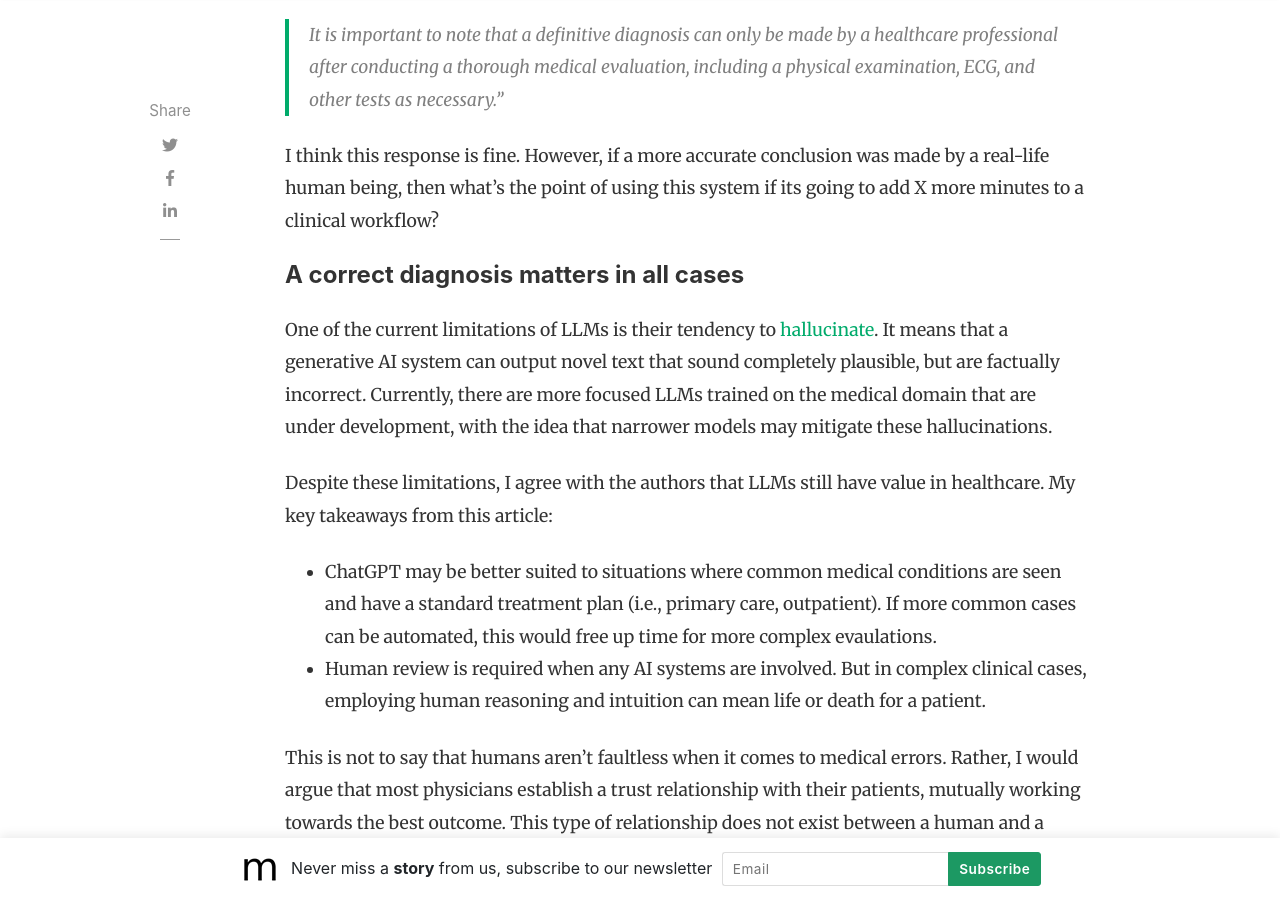
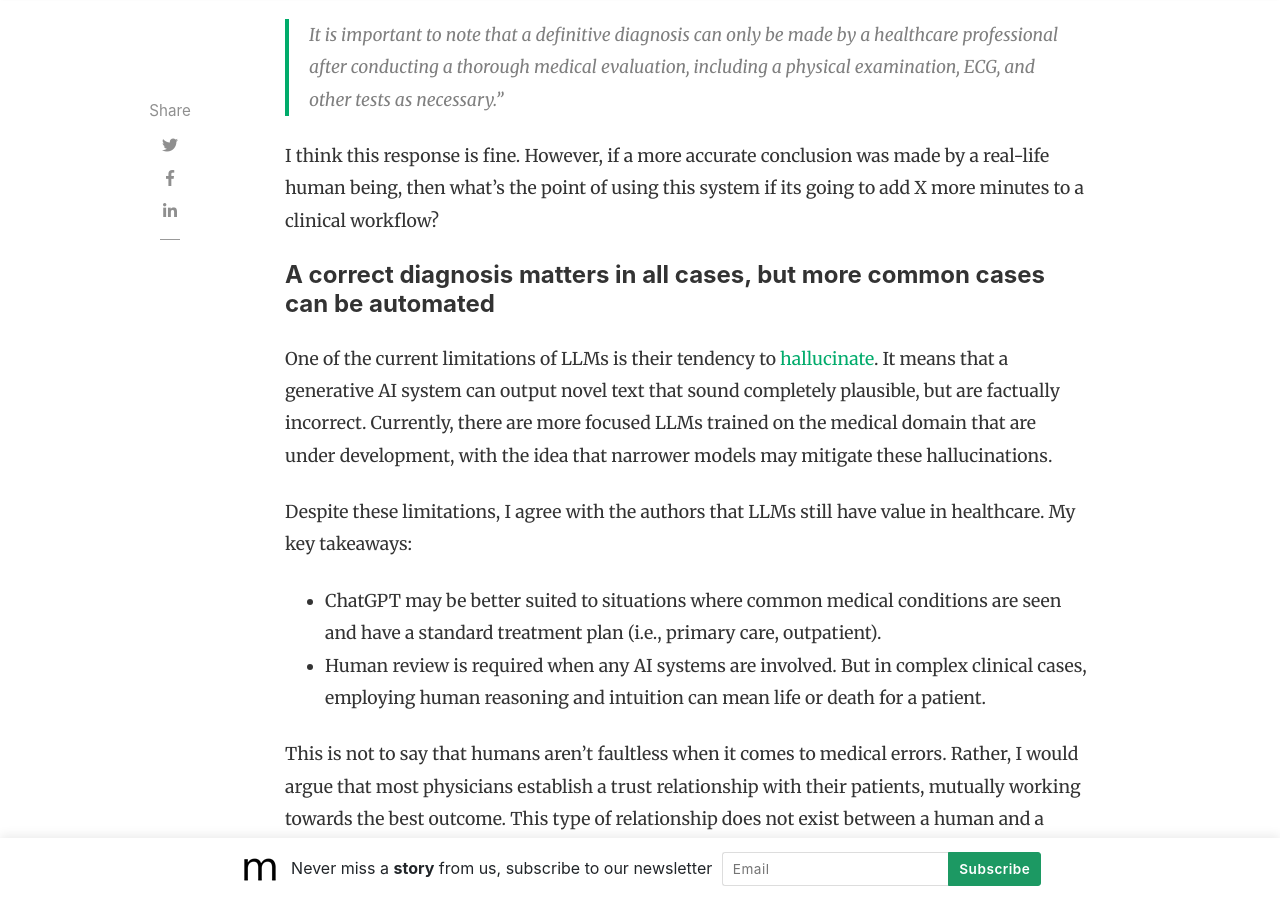
Before and after one commit to slsu0424/slsu0424.github.io, a Jekyll site: the page built from _posts/2023-06-02-test.md, in a window 1280 px wide and 900 px high, scrolled down 3312 px. Built offline with Jekyll 4.4.1, drawn with Linux system fonts in a browser that asks for light colours; nearby versions of some CDN libraries; comment, search, counter and statistics services are not loaded; some of the changed text lies outside the part shown.

Commit message:
Update 2023-06-02-test.md

```diff
--- a/_posts/2023-06-02-test.md
+++ b/_posts/2023-06-02-test.md
@@ -48,12 +48,12 @@ In all fairness though, ChatGPT did close out its response as follows:
 
 I think this response is fine.  However, if a more accurate conclusion was made by a real-life human being, then what's the point of using this system if its going to add X more minutes to a clinical workflow?
 
-#### A correct diagnosis matters in all cases
+#### A correct diagnosis matters in all cases, but more common cases can be automated
 
 One of the current limitations of LLMs is their tendency to [hallucinate](https://spectrum.ieee.org/ai-hallucination).  It means that a generative AI system can output novel text that sound completely plausible, but are factually incorrect.  Currently, there are more focused LLMs trained on the medical domain that are under development, with the idea that narrower models may mitigate these hallucinations.
 
-Despite these limitations, I agree with the authors that LLMs still have value in healthcare.  My key takeaways from this article:
-* ChatGPT may be better suited to situations where common medical conditions are seen and have a standard treatment plan (i.e., primary care, outpatient).  If more common cases can be automated, this would free up time for more complex evaulations.
+Despite these limitations, I agree with the authors that LLMs still have value in healthcare.  My key takeaways:
+* ChatGPT may be better suited to situations where common medical conditions are seen and have a standard treatment plan (i.e., primary care, outpatient).
 * Human review is required when any AI systems are involved.  But in complex clinical cases, employing human reasoning and intuition can mean life or death for a patient.
 
 This is not to say that humans aren't faultless when it comes to medical errors.  Rather, I would argue that most physicians establish a trust relationship with their patients, mutually working towards the best outcome.  This type of relationship does not exist between a human and a computer.
```
Also changed, not shown: other parts of _posts/2023-06-02-test.md (+1 -1 lines).
